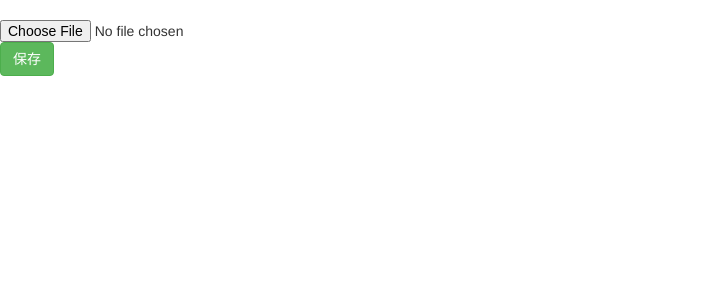
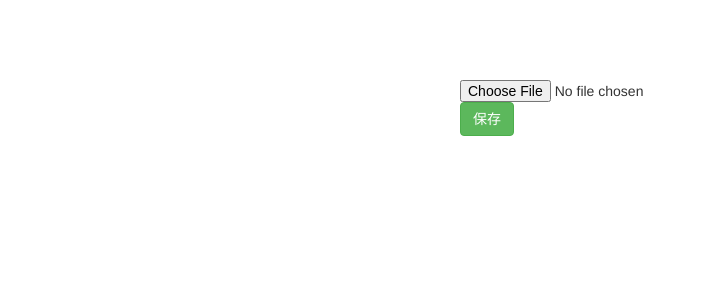
Before and after one commit to sunny-sky/MaterialDB, a Django app: page /website/upload in a window 1280 px wide. Shown: the part 52-352 px from the top of the page, without its empty margins (0-706 px from the left). Run offline with Django 3.2, Linux system fonts and the light colour scheme; some libraries are stand-ins or nearby versions.

Commit message:
上传页面文献例子

```diff
--- a/templates/top.html
+++ b/templates/top.html
@@ -14,7 +14,7 @@
                     </a>
                     <ul class="dropdown-menu">
                         <li><a href="/website/crystal">Crystal Structure</a></li>
-                        <li><a href="#">Electronic Structure</a></li>
+                        <li><a href="/website/electron">Electronic Structure</a></li>
                         <li><a href="#">Phonon Dispersions</a></li>
                         <li><a href="#">Thermodynamics</a></li>
                         <li><a href="#">Publications</a></li>
--- a/website/templates/website/index.html
+++ b/website/templates/website/index.html
@@ -19,7 +19,7 @@
             <button type="button" class="btn btn-primary btn-lg" onclick="location.href='/website/crystal'">Crystal Structure<br>晶体结构模块</button>
         </div>
         <div class="col-lg-4">
-            <button type="button" class="btn btn-primary btn-lg">Electronic Structures<br>晶体电子结构模块</button>
+            <button type="button" class="btn btn-primary btn-lg" onclick="location.href='/website/electron'">Electronic Structures<br>晶体电子结构模块</button>
         </div>
         <div class="col-lg-4">
             <button type="button" class="btn btn-primary btn-lg">Phonon Dispersions<br>晶体声子谱模块</button>
--- a/website/templates/website/upload.html
+++ b/website/templates/website/upload.html
@@ -13,10 +13,19 @@
 </style>
 <body>
 {% include 'top.html' %}
-<form action="/website/upload_cif" method="post" enctype="multipart/form-data">
-     {% csrf_token %}
-     <input type="file" name="file" value="选择"/>
-     <input id="submit_form" type="submit" class="btn btn-success save" value="保存"/>
-</form>
+<div class="container">
+    <div class="row">
+        <br>
+        <br>
+        <br>
+        <div class="col-lg-4 col-lg-offset-4">
+            <form action="/website/upload_cif" method="post" enctype="multipart/form-data">
+                {% csrf_token %}
+                <input type="file" name="file" value="选择"/>
+                <input id="submit_form" type="submit" class="btn btn-success save" value="保存"/>
+            </form>
+        </div>
+    </div>
+</div>
 </body>
 </html>
```
